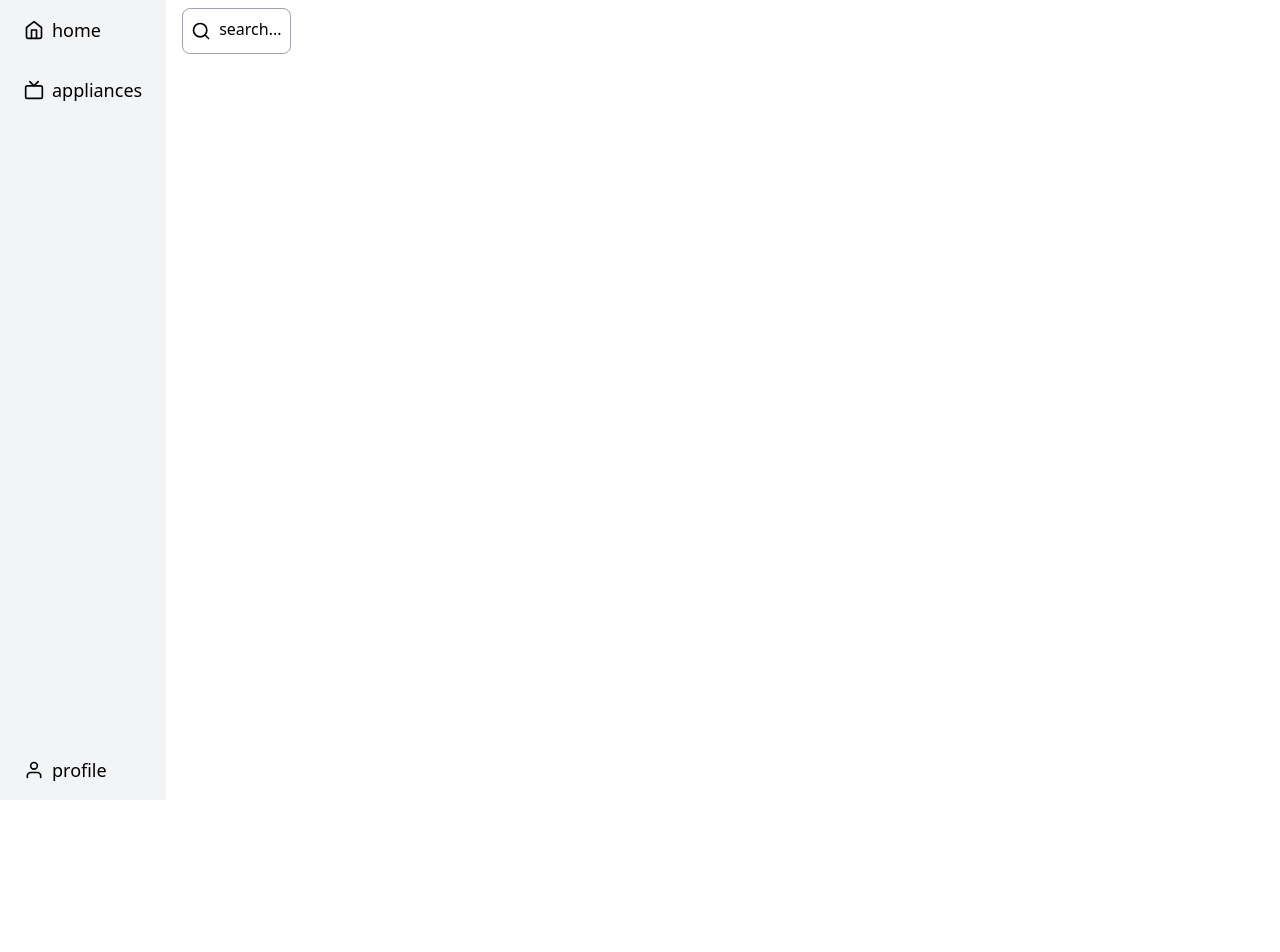
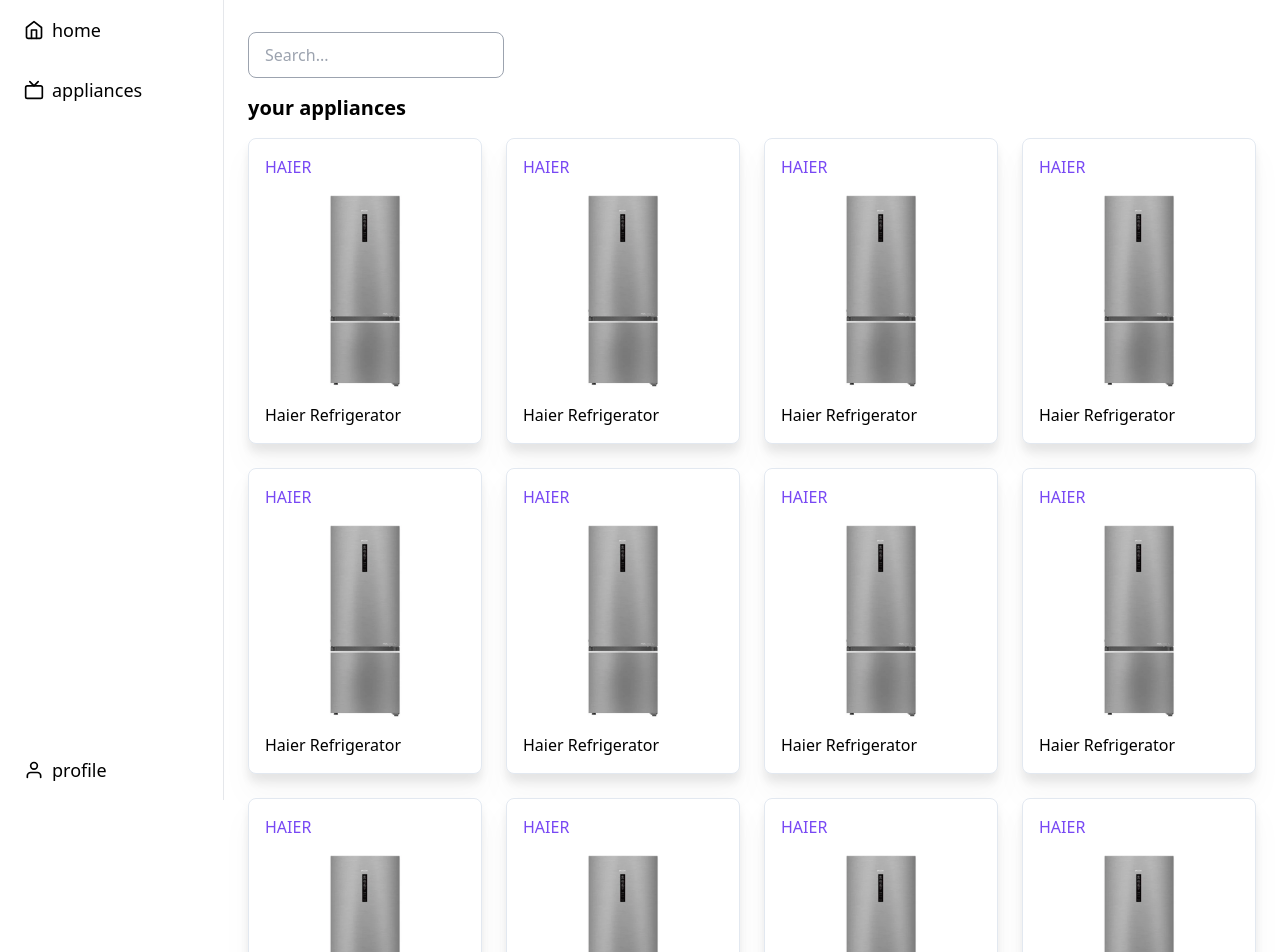
Before and after one commit to nikunjmathur08/not-RISK, a React (Vite) app in the folder frontend/: page / in a window 1280 px wide. Shown: the top 952 px of the page. Before the commit the page ends 800 px from the top, so only its background shows below. Built offline with nearby package versions, Linux system fonts and the light colour scheme.

Commit message:
feat: edit appliance card, sidebar, searchbox

```diff
--- a/frontend/src/components/ApplianceCard.tsx
+++ b/frontend/src/components/ApplianceCard.tsx
@@ -2,14 +2,18 @@
 
 function ApplianceCard({ companyName, applianceName, applianceImg }: ApplianceCardProps) {
   return (
-      <>
-        <div className='bg-slate-50 drop-shadow-xl rounded-lg flex flex-col w-80 px-4 py-4 border border-slate/10'>
+    <div className='bg-slate-50 drop-shadow-xl rounded-lg flex flex-col h-full p-4 border border-slate-200'>
       <p className='text-violet-700 text-left'>{companyName.toUpperCase()}</p>
-          <img src={applianceImg} alt={applianceName} className='h-32 w-32 sm:h-40 sm:w-40 md:h-48 md:w-48 object-cover rounded-lg justify-center self-center'></img>
-          <p className='text-left pt-4'>{applianceName}</p>
+      <div className="flex-1 flex items-center justify-center py-4">
+        <img
+          src={applianceImg}
+          alt={applianceName}
+          className='h-32 w-32 sm:h-40 sm:w-40 md:h-48 md:w-48 object-cover rounded-lg'
+        />
       </div>
-      </>
-    )
+      <p className='text-left'>{applianceName}</p>
+    </div>
+  );
 }
 
-  export default ApplianceCard
+export default ApplianceCard;
--- a/frontend/src/components/SearchBox.tsx
+++ b/frontend/src/components/SearchBox.tsx
@@ -1,15 +1,38 @@
-
-
 function SearchBox() {
   return (
-    <div className="border border-gray-400 flex py-2 px-2 max-w-64 rounded-lg my-2 mx-2">
-      <svg xmlns="http://www.w3.org/2000/svg" width="28" height="28" viewBox="0 0 24 24" fill="none" className="pr-2">
-        <path d="M11 19C15.4183 19 19 15.4183 19 11C19 6.58172 15.4183 3 11 3C6.58172 3 3 6.58172 3 11C3 15.4183 6.58172 19 11 19Z" stroke="black" stroke-width="2" stroke-linecap="round" stroke-linejoin="round" />
-        <path d="M20.9999 21L16.6499 16.65" stroke="black" stroke-width="2" stroke-linecap="round" stroke-linejoin="round" />
+    <div className="flex items-center border border-gray-400 rounded-lg p-2 hover:shadow-md transition-shadow duration-200 my-2">
+      <svg
+        xmlns="http://www.w3.org/2000/svg"
+        width="28"
+        height="28"
+        viewBox="0 0 24 24"
+        fill="none"
+        className="pr-2"
+        aria-label="Search icon"
+      >
+        <path
+          d="M11 19C15.4183 19 19 15.4183 19 11C19 6.58172 15.4183 3 11 3C6.58172 3 3 6.58172 3 11C3 15.4183 6.58172 19 11 19Z"
+          stroke="black"
+          strokeWidth="2"
+          strokeLinecap="round"
+          strokeLinejoin="round"
+        />
+        <path
+          d="M20.9999 21L16.6499 16.65"
+          stroke="black"
+          strokeWidth="2"
+          strokeLinecap="round"
+          strokeLinejoin="round"
+        />
       </svg>
-      <p>search...</p>
+      <input
+        type="text"
+        placeholder="Search..."
+        className="flex-grow outline-none border-none"
+        aria-label="Search input"
+      />
     </div>
-  )
+  );
 }
 
-export default SearchBox
+export default SearchBox;
--- a/frontend/src/components/Sidebar.tsx
+++ b/frontend/src/components/Sidebar.tsx
@@ -1,32 +1,87 @@
 function Sidebar() {
   return (
-    <>
-      <div className="max-w-48 bg-gray-100 h-screen flex flex-col justify-between">
+    <div className="w-56 border-r bg-white h-screen flex flex-col justify-between">
       <div className="grid">
         <p className="flex items-center text-lg hover:bg-violet-600 hover:text-white active:bg-violet-700 active:text-white px-6 py-4 w-full rounded">
-            <svg xmlns="http://www.w3.org/2000/svg" width="28" height="28" viewBox="0 0 24 24" fill="none" className="pr-2">
-              <path d="M3 9L12 2L21 9V20C21 20.5304 20.7893 21.0391 20.4142 21.4142C20.0391 21.7893 19.5304 22 19 22H5C4.46957 22 3.96086 21.7893 3.58579 21.4142C3.21071 21.0391 3 20.5304 3 20V9Z" stroke="black" stroke-width="2" stroke-linecap="round" stroke-linejoin="round" />
-              <path d="M9 22V12H15V22" stroke="black" stroke-width="2" stroke-linecap="round" stroke-linejoin="round" />
+          <svg
+            xmlns="http://www.w3.org/2000/svg"
+            width="28"
+            height="28"
+            viewBox="0 0 24 24"
+            fill="none"
+            className="pr-2"
+          >
+            <path
+              d="M3 9L12 2L21 9V20C21 20.5304 20.7893 21.0391 20.4142 21.4142C20.0391 21.7893 19.5304 22 19 22H5C4.46957 22 3.96086 21.7893 3.58579 21.4142C3.21071 21.0391 3 20.5304 3 20V9Z"
+              stroke="currentColor"
+              strokeWidth="2"
+              strokeLinecap="round"
+              strokeLinejoin="round"
+            />
+            <path
+              d="M9 22V12H15V22"
+              stroke="currentColor"
+              strokeWidth="2"
+              strokeLinecap="round"
+              strokeLinejoin="round"
+            />
           </svg>
           home
         </p>
         <p className="flex items-center text-lg hover:bg-violet-600 hover:text-white active:bg-violet-700 active:text-white px-6 py-4 w-full rounded">
-            <svg xmlns="http://www.w3.org/2000/svg" width="28" height="28" viewBox="0 0 24 24" fill="none" className="pr-2">
-              <path d="M20 7H4C2.89543 7 2 7.89543 2 9V20C2 21.1046 2.89543 22 4 22H20C21.1046 22 22 21.1046 22 20V9C22 7.89543 21.1046 7 20 7Z" stroke="black" stroke-width="2" stroke-linecap="round" stroke-linejoin="round" />
-              <path d="M17 2L12 7L7 2" stroke="black" stroke-width="2" stroke-linecap="round" stroke-linejoin="round" />
+          <svg
+            xmlns="http://www.w3.org/2000/svg"
+            width="28"
+            height="28"
+            viewBox="0 0 24 24"
+            fill="none"
+            className="pr-2"
+          >
+            <path
+              d="M20 7H4C2.89543 7 2 7.89543 2 9V20C2 21.1046 2.89543 22 4 22H20C21.1046 22 22 21.1046 22 20V9C22 7.89543 21.1046 7 20 7Z"
+              stroke="currentColor"
+              strokeWidth="2"
+              strokeLinecap="round"
+              strokeLinejoin="round"
+            />
+            <path
+              d="M17 2L12 7L7 2"
+              stroke="currentColor"
+              strokeWidth="2"
+              strokeLinecap="round"
+              strokeLinejoin="round"
+            />
           </svg>
           appliances
         </p>
       </div>
       <p className="flex items-center text-lg hover:bg-violet-600 hover:text-white active:bg-violet-700 active:text-white px-6 py-4 w-full rounded">
-          <svg xmlns="http://www.w3.org/2000/svg" width="28" height="28" viewBox="0 0 24 24" fill="none" className="pr-2">
-            <path d="M20 21V19C20 17.9391 19.5786 16.9217 18.8284 16.1716C18.0783 15.4214 17.0609 15 16 15H8C6.93913 15 5.92172 15.4214 5.17157 16.1716C4.42143 16.9217 4 17.9391 4 19V21" stroke="black" stroke-width="2" stroke-linecap="round" stroke-linejoin="round" />
-            <path d="M12 11C14.2091 11 16 9.20914 16 7C16 4.79086 14.2091 3 12 3C9.79086 3 8 4.79086 8 7C8 9.20914 9.79086 11 12 11Z" stroke="black" stroke-width="2" stroke-linecap="round" stroke-linejoin="round" />
+        <svg
+          xmlns="http://www.w3.org/2000/svg"
+          width="28"
+          height="28"
+          viewBox="0 0 24 24"
+          fill="none"
+          className="pr-2"
+        >
+          <path
+            d="M20 21V19C20 17.9391 19.5786 16.9217 18.8284 16.1716C18.0783 15.4214 17.0609 15 16 15H8C6.93913 15 5.92172 15.4214 5.17157 16.1716C4.42143 16.9217 4 17.9391 4 19V21"
+            stroke="currentColor"
+            strokeWidth="2"
+            strokeLinecap="round"
+            strokeLinejoin="round"
+          />
+          <path
+            d="M12 11C14.2091 11 16 9.20914 16 7C16 4.79086 14.2091 3 12 3C9.79086 3 8 4.79086 8 7C8 9.20914 9.79086 11 12 11Z"
+            stroke="currentColor"
+            strokeWidth="2"
+            strokeLinecap="round"
+            strokeLinejoin="round"
+          />
         </svg>
         profile
       </p>
     </div>
-    </>
   );
 }
 
--- a/frontend/src/pages/Appliance.tsx
+++ b/frontend/src/pages/Appliance.tsx
@@ -1,17 +1,42 @@
-import SearchBox from "../components/SearchBox"
-import Sidebar from "../components/Sidebar"
-
+import ApplianceCard from "../components/ApplianceCard";
+import SearchBox from "../components/SearchBox";
+import Sidebar from "../components/Sidebar";
 
 function Appliance() {
-
   return (
-    <div className="flex max-w-max">
-      <Sidebar />
-      <div className="ml-2">
-        <SearchBox />
+    <div className="flex min-h-screen">
+      <div className="fixed top-0 left-0 h-screen">
+        <Sidebar />
       </div>
+      <main className="flex-1 ml-56 overflow-auto">
+        <div className="p-6">
+          <div className="max-w-64">
+            <SearchBox />
+          </div>
+          <p className="mt-4 text-xl font-bold">your appliances</p>
+          <div className="mt-4 grid grid-cols-1 sm:grid-cols-2 lg:grid-cols-3 xl:grid-cols-4 gap-6">
+            <ApplianceCard companyName="Haier" applianceName="Haier Refrigerator" applianceImg="/temp/Refrigerator.jpg" />
+            <ApplianceCard companyName="Haier" applianceName="Haier Refrigerator" applianceImg="/temp/Refrigerator.jpg" />
+            <ApplianceCard companyName="Haier" applianceName="Haier Refrigerator" applianceImg="/temp/Refrigerator.jpg" />
+            <ApplianceCard companyName="Haier" applianceName="Haier Refrigerator" applianceImg="/temp/Refrigerator.jpg" />
+            <ApplianceCard companyName="Haier" applianceName="Haier Refrigerator" applianceImg="/temp/Refrigerator.jpg" />
+            <ApplianceCard companyName="Haier" applianceName="Haier Refrigerator" applianceImg="/temp/Refrigerator.jpg" />
+            <ApplianceCard companyName="Haier" applianceName="Haier Refrigerator" applianceImg="/temp/Refrigerator.jpg" />
+            <ApplianceCard companyName="Haier" applianceName="Haier Refrigerator" applianceImg="/temp/Refrigerator.jpg" />
+            <ApplianceCard companyName="Haier" applianceName="Haier Refrigerator" applianceImg="/temp/Refrigerator.jpg" />
+            <ApplianceCard companyName="Haier" applianceName="Haier Refrigerator" applianceImg="/temp/Refrigerator.jpg" />
+            <ApplianceCard companyName="Haier" applianceName="Haier Refrigerator" applianceImg="/temp/Refrigerator.jpg" />
+            <ApplianceCard companyName="Haier" applianceName="Haier Refrigerator" applianceImg="/temp/Refrigerator.jpg" />
+            <ApplianceCard companyName="Haier" applianceName="Haier Refrigerator" applianceImg="/temp/Refrigerator.jpg" />
+            <ApplianceCard companyName="Haier" applianceName="Haier Refrigerator" applianceImg="/temp/Refrigerator.jpg" />
+            <ApplianceCard companyName="Haier" applianceName="Haier Refrigerator" applianceImg="/temp/Refrigerator.jpg" />
+            <ApplianceCard companyName="Haier" applianceName="Haier Refrigerator" applianceImg="/temp/Refrigerator.jpg" />
+            <ApplianceCard companyName="Haier" applianceName="Haier Refrigerator" applianceImg="/temp/Refrigerator.jpg" />
+          </div>
+        </div>
+      </main>
     </div>
-  )
+  );
 }
 
-export default Appliance
+export default Appliance;
```
Lines whose indentation alone changed are shown as unchanged.
